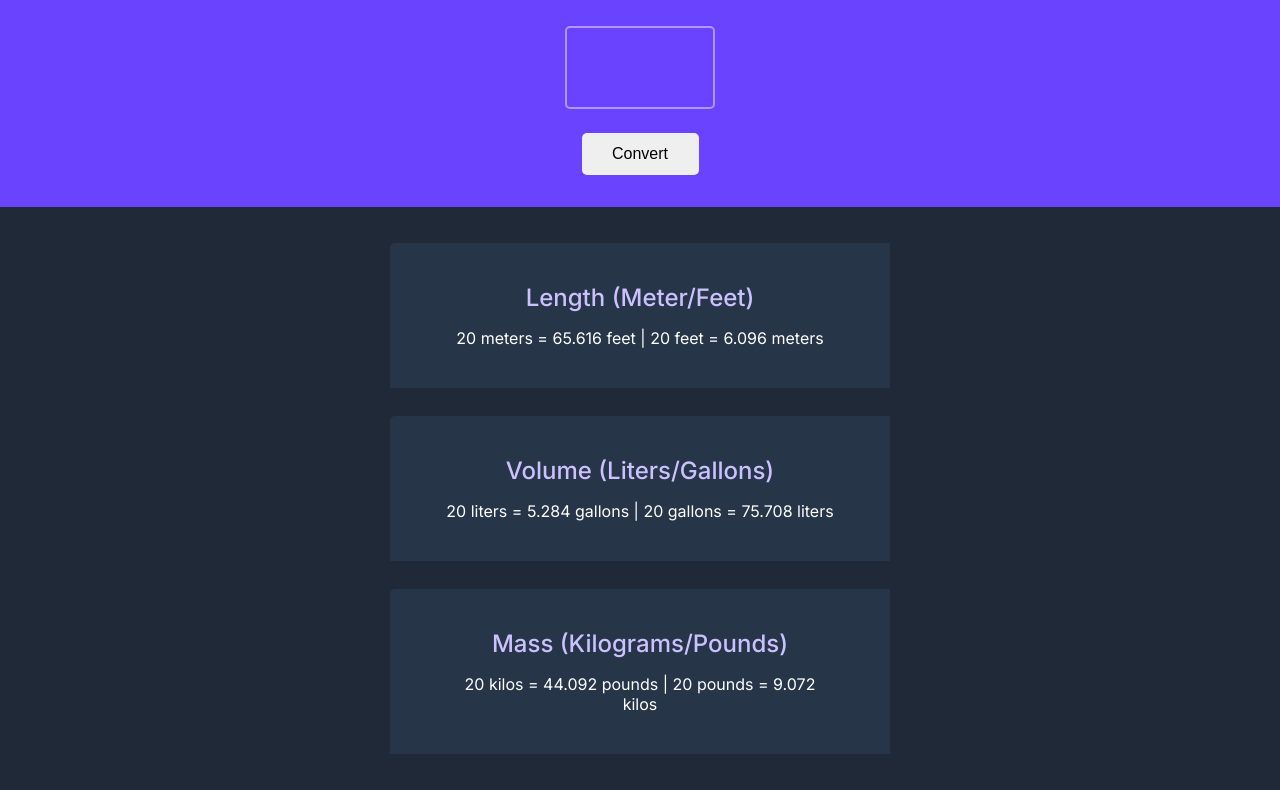
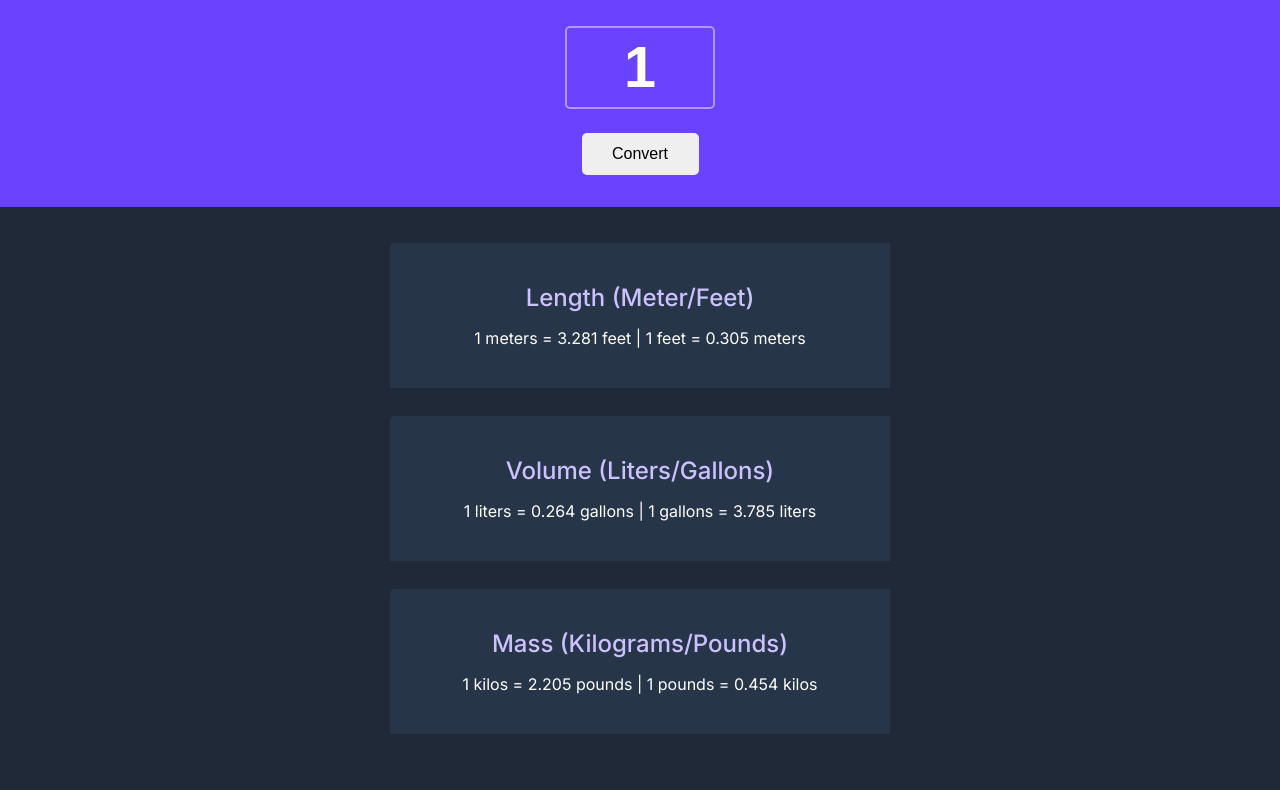
Before and after one commit to BCNix/unit-converter, a plain HTML site: page index.html in a window 1280 px wide. Both pictures are taken after a click on the button "Convert". Shown: the part 106-896 px from the top of the page. Drawn offline with Linux system fonts and the light colour scheme.

Commit message:
Add the rest of JS and logic. Clean HTML and CSS

```diff
--- a/index.html
+++ b/index.html
@@ -15,7 +15,7 @@
         <div class="header-container">
             <h1>Metric/Imperial Unit Conversion</h1>
             <label for="input-number-el" class="visually-hidden">Number input</label>
-            <input type="number" value="" class="input-number" id="input-number-el" pattern="[0-9]*"  inputmode="numeric">
+            <input type="number" value="1" class="input-number" id="input-number-el" pattern="[0-9]*"  inputmode="numeric">
             <button class="convert-btn" id="convert-btn-el">Convert</button>
         </div>
     </header>
@@ -23,15 +23,15 @@
         <div class="main-container">
             <div class="item">
                 <h2 class="h2-style">Length (Meter/Feet)</h2>
-                <p id="p-length-el">20 meters = 65.616 feet | 20 feet = 6.096 meters</p>
+                <p id="p-length-el">1 meters = 3.281 feet | 1 feet = 0.305 meters</p>
             </div>
             <div class="item">
                 <h2 class="h2-style">Volume (Liters/Gallons)</h2>
-                <p id="p-volume-el">20 liters = 5.284 gallons | 20 gallons = 75.708 liters</p>
+                <p id="p-volume-el">1 liters = 0.264 gallons | 1 gallons = 3.785 liters</p>
             </div>
             <div class="item">
                 <h2 class="h2-style">Mass (Kilograms/Pounds)</h2>
-                <p id="p-mass-el">20 kilos = 44.092 pounds | 20 pounds = 9.072 kilos</p>
+                <p id="p-mass-el">1 kilos = 2.205 pounds | 1 pounds = 0.454 kilos</p>
             </div>
         </div>
     </main>
--- a/script.js
+++ b/script.js
@@ -1,8 +1,25 @@
-// const inputNumberEl = document.getElementById("input-number-el")
-// const btnConvertEl = document.getElementById("convert-btn-el")
-// const pLengthEl = document.getElementById("p-length-el")
-// const pVolumeEl = document.getElementById("p-volume-el")
-// const pMassEl = document.getElementById("p-mass-el")
+const inputNumberEl = document.getElementById("input-number-el")
+const btnConvertEl = document.getElementById("convert-btn-el")
+const pLengthEl = document.getElementById("p-length-el")
+const pVolumeEl = document.getElementById("p-volume-el")
+const pMassEl = document.getElementById("p-mass-el")
+
+btnConvertEl.addEventListener("click", function(){
+    const number = inputNumberEl.value
+
+    const lengthInMeter = convert(number, "meter", "feet").metric
+    const lengthInFeet = convert(number, "meter", "feet").imperial
+
+    const volumeInLiter = convert(number, "liter", "gallon").metric
+    const volumeInGallon = convert(number, "liter", "gallon").imperial
+
+    const massInKg = convert(number, "kilogram", "pound").metric
+    const massInPounds = convert(number, "kilogram", "pound").imperial
+
+    pLengthEl.textContent = `${number} meters = ${lengthInFeet} feet | ${number} feet = ${lengthInMeter} meters`
+    pVolumeEl.textContent = `${number} liters = ${volumeInGallon} gallons | ${number} gallons = ${volumeInLiter} liters`
+    pMassEl.textContent = `${number} kilos = ${massInPounds} pounds | ${number} pounds = ${massInKg} kilos`
+})
 
 function convert(number, metricUnit, imperialUnit){
 
--- a/styles/style.css
+++ b/styles/style.css
@@ -30,7 +30,7 @@ body{
     font-optical-sizing: auto;
     color: white;
     text-align: center;
-    background-color: #1F2937;;
+    background-color: #1F2937;
 }
 
 /* === Header Section === */
@@ -49,7 +49,6 @@ header {
 .header-container h1{
     margin: 2rem 0 0 0;
     font-weight: 900;
-    /* letter-spacing: 0.20rem; */
 }
 
 .input-number{
@@ -67,7 +66,6 @@ header {
     transition: 0.5s;
     outline: none;
     margin: 1.8rem 0 1.5rem 0;
-    /* padding: 0.5rem; */
     padding-left: auto;
 }
 
@@ -96,6 +94,14 @@ header {
 }
 
 /*=== Main Section ===*/
+
+main{
+    display: flex;
+    justify-content: center;
+    align-items: center;
+    padding: 2.25rem 0;
+}
+
 .main-container{
     display: flex;
     flex-direction: column;
@@ -103,11 +109,10 @@ header {
     align-items: center;
     gap: 1.75rem;
     background-color: #1F2937;
-    margin: 2.25rem 0;
 }
 
 .item {
-    width: 500px;
+    width: 350px;
     padding: 2.5rem  3.5rem;
     border-top-left-radius: 5px;
     background-color: #273549;
@@ -126,18 +131,8 @@ header {
 
 /*=== Media Queries ===*/
 
-@media (min-width: 375px){
-
+@media (min-width: 563px){
+    .item {
+        width: 500px;
+    }
 }
-
-@media (min-width: 415px){
-
-}
-
-@media (min-width: 563px){
-
-}
-
-@media (min-width: 1180px){
-
-}
```
